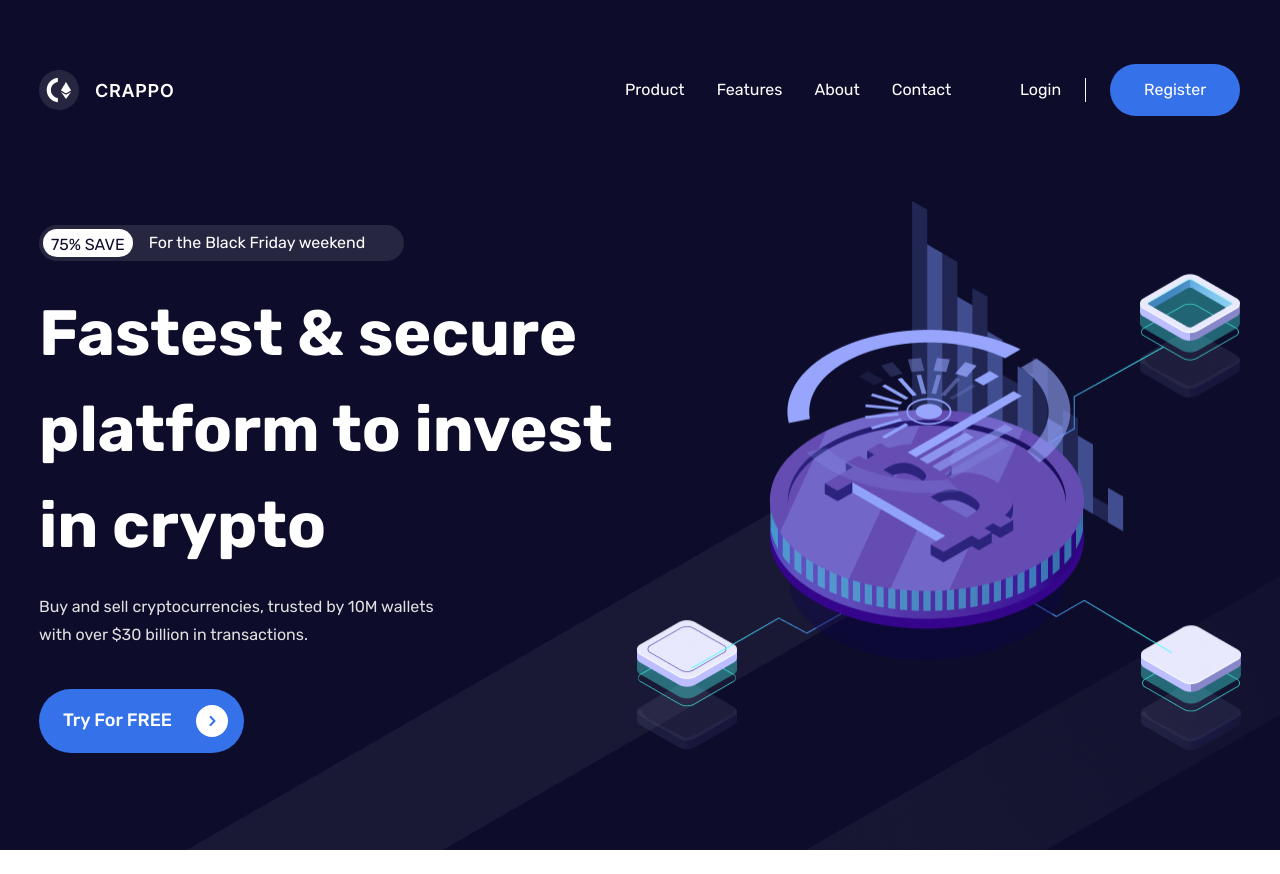
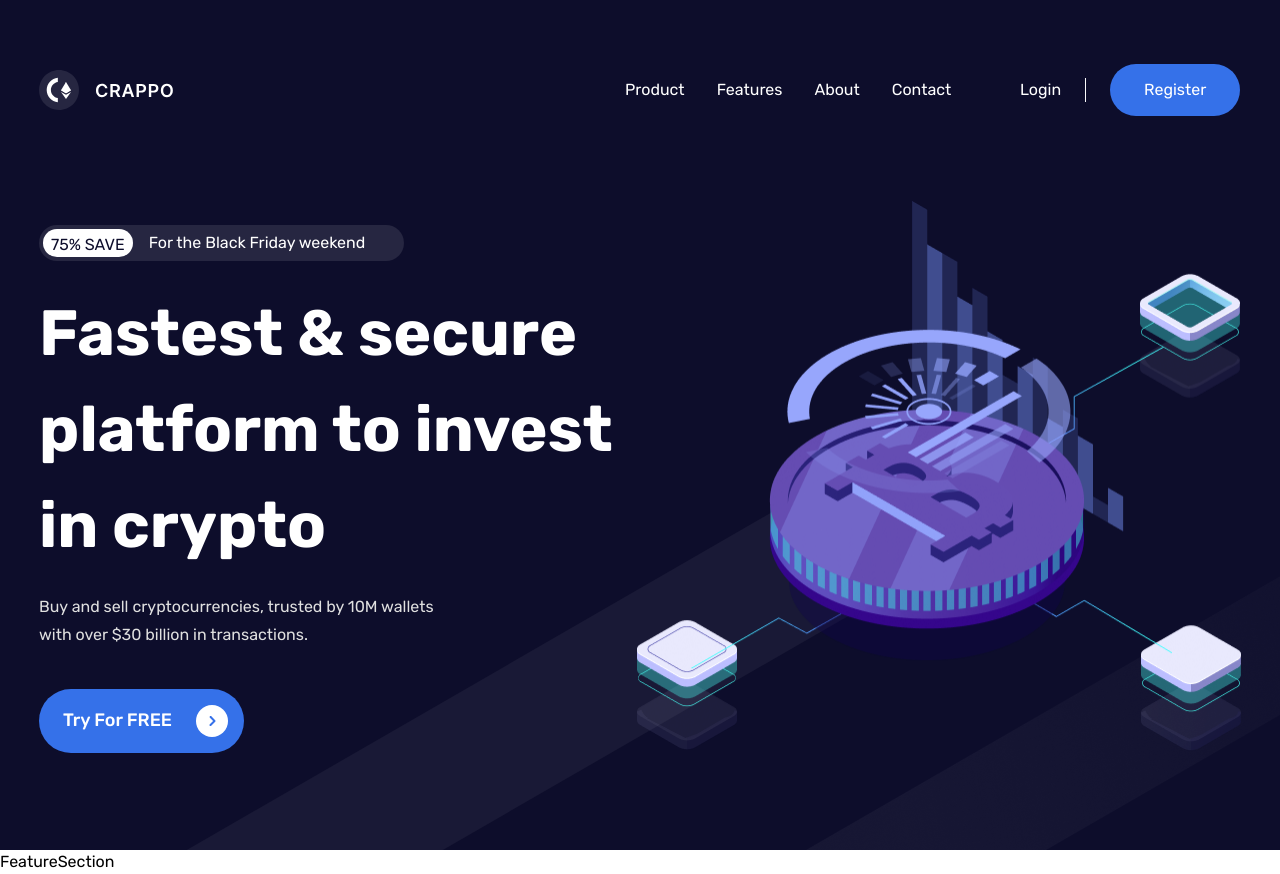
Before and after one commit to xeuxdev/crappo-cryptocurrency-website-challenge, a Next.js app: page / in a window 1280 px wide. Before the commit the page ends 850 px from the top, so only its background shows below. Built offline with nearby package versions, Linux system fonts and the light colour scheme.

Commit message:
created featuresection

```diff
--- /dev/null
+++ b/pages/FeatureSection.tsx
@@ -0,0 +1,8 @@
+
+const FeatureSection = () => {
+  return (
+    <div>FeatureSection</div>
+  )
+}
+
+export default FeatureSection
--- a/pages/index.tsx
+++ b/pages/index.tsx
@@ -1,5 +1,6 @@
 import type { NextPage } from "next"
 import Head from "next/head"
+import FeatureSection from "./FeatureSection"
 import HeroSection from "./HeroSection"
 
 const Home: NextPage = () => {
@@ -17,6 +18,7 @@ const Home: NextPage = () => {
 
       <main className={"scroll-smooth"}>
         <HeroSection />
+        <FeatureSection />
       </main>
 
       <footer className={""}></footer>
```
